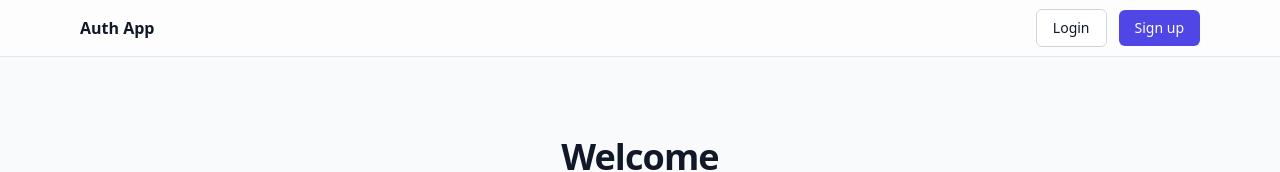
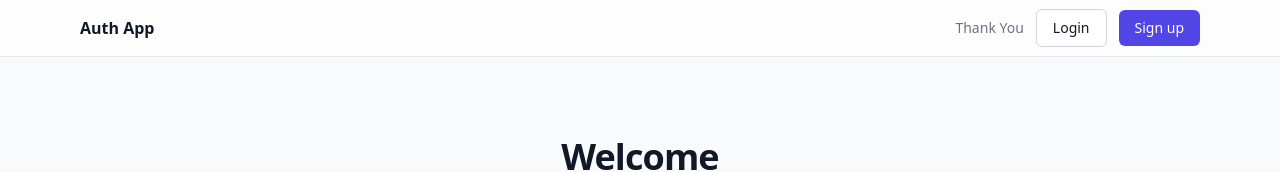
Before and after one commit to Abhishek-0005/Abhishek-0005, a Next.js app in the folder frontend/: page / in a window 1280 px wide. Shown: the top 172 px of the page. Built offline with nearby package versions, Linux system fonts and the light colour scheme; no server answers.

Commit message:
feat(frontend): add /thankyou route with interactive UI

```diff
--- a/frontend/components/ui/navbar.tsx
+++ b/frontend/components/ui/navbar.tsx
@@ -17,6 +17,9 @@ export async function Navbar() {
       <div className="container mx-auto flex h-14 items-center justify-between px-4">
         <Link href="/" className="font-semibold">Auth App</Link>
         <nav className="flex items-center gap-3">
+          {/* Subtle, non-intrusive link */}
+          <Link href="/thankyou" className="hidden text-sm text-gray-500 transition-colors hover:text-gray-700 sm:inline-block">Thank You</Link>
+
           {token ? (
             <>
               <Link href="/dashboard" className="text-sm text-gray-700 hover:text-gray-900">Dashboard</Link>
```
